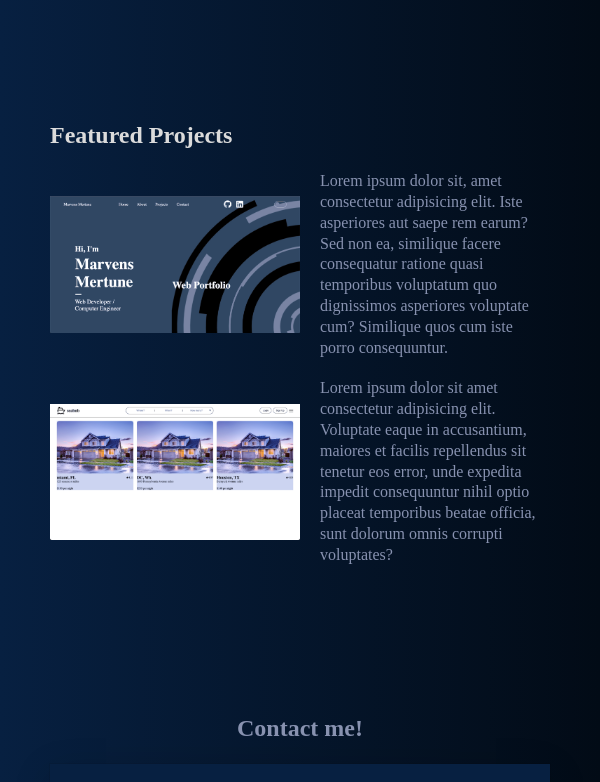
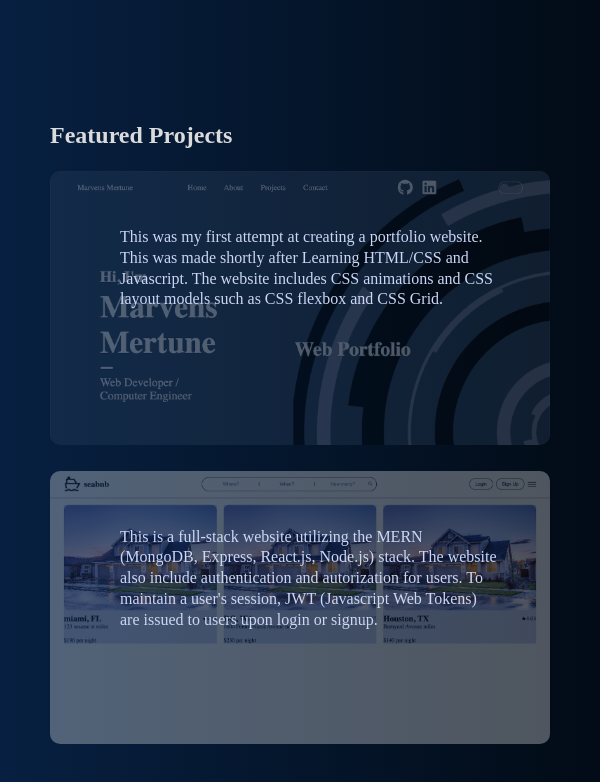
Before and after one commit to mmertune/Personal-Portfolio2, a React (Create React App) app: page / in a window 600 px wide. Shown: the part 1480-2262 px from the top of the page. Built offline with nearby package versions, Linux system fonts and the light colour scheme.

Commit message:
added styling to Project page

```diff
--- a/src/assets/css/about.css
+++ b/src/assets/css/about.css
@@ -13,6 +13,7 @@
   display: flex;
   flex-direction: column;
   width: 80%;
+  color: var(--smaller-txt-clr);
 }
 .about_paragraph1,
 .about_paragraph2 {
@@ -27,6 +28,10 @@
 .about_techItem {
   list-style-position: inside;
 }
+
+/****************
+*   Phone View  *
+****************/
 @media screen and (max-width: 500px) {
   .about_paragraphSect {
     font-size: 1rem;
@@ -35,6 +40,7 @@
   .about_paragraph1,
   .about_paragraph2 {
     font-size: 1rem;
+    color: var(--smaller-txt-clr);
   }
   .about_techList {
     grid-template-columns: repeat(2, 1fr);
@@ -47,10 +53,13 @@
   .about_paragraphSect {
     font-size: 1rem;
     width: 80%;
+    color: var(--smaller-txt-clr);
+
   }
   .about_paragraph1,
   .about_paragraph2 {
     font-size: 1rem;
+    color: var(--smaller-txt-clr);
   }
 }
 /********************************
@@ -59,5 +68,11 @@
 @media screen and (min-width: 768px) and (max-width: 1203px) {
   .about_paragraphSect {
     width: 80%;
+    color: var(--smaller-txt-clr);
+
+  }
+  .about_paragraph1,
+  .about_paragraph2 {
+    color: var(--smaller-txt-clr);
   }
 }
--- a/src/assets/css/projects.css
+++ b/src/assets/css/projects.css
@@ -3,6 +3,7 @@
   grid-template-columns: 1fr;
   grid-template-rows: auto;
   row-gap: 20px;
+  color: var(--smaller-txt-clr);
 }
 .projects_title {
   grid-column: 1/-1;
@@ -30,11 +31,86 @@
   width: 50%;
   border-radius: 10px;
 }
-.projects_featuredText {
+.projects_featuredTextbox {
   padding-left: 20px;
   width: 50%;
+}
+.projects_featuredText {
+  font-size: 1.3rem;
 }
 .projects_bttnContainer {
   grid-column: 1;
   grid-row: 5;
 }
+
+/****************
+*   Phone View  *
+****************/
+@media screen and (max-width: 500px) {
+  .projects {
+    color: var(--smaller-txt-clr);
+  }
+  .projects_featuredContainer1,
+  .projects_featuredContainer2 {
+    position: relative;
+    display: block;
+  }
+  .projects_featuredText {
+    font-size: 0.7rem;
+  }
+  .projects_featuredImg {
+    width: 100%;
+    opacity: 20%;
+  }
+  .projects_featuredTextbox {
+    position: absolute;
+    top: 15%;
+    left: 10%;
+    width: 80%;
+  }
+}
+
+/*****************
+*   Tablet View  *
+*****************/
+@media screen and (min-width: 501px) and (max-width: 767px) {
+  .projects {
+    color: var(--smaller-txt-clr);
+  }
+  .projects_featuredContainer1,
+  .projects_featuredContainer2 {
+    position: relative;
+    display: block;
+  }
+  .projects_featuredText {
+    font-size: 1rem;
+  }
+  .projects_featuredImg {
+    width: 100%;
+    opacity: 30%;
+    /* z-index: 5; */
+  }
+  .projects_featuredTextbox {
+    position: absolute;
+    /* text-align: center; */
+    top: 20%;
+    left: 10%;
+    width: 80%;
+    /* z-index: 50; */
+  }
+}
+
+/***********************
+*   Small Laptop View  *
+***********************/
+@media screen and (min-width: 768px) and (max-width: 1203px) {
+  .projects {
+    color: var(--smaller-txt-clr);
+  }
+  .projects_featuredTextbox {
+    /* width: 80%; */
+  }
+  .projects_featuredText {
+    font-size: 1rem;
+  }
+}
--- a/src/pages/Projects.jsx
+++ b/src/pages/Projects.jsx
@@ -12,20 +12,24 @@ const Projects = () => {
       <h2 className="projects_title">Featured Projects</h2>
       <div className="projects_featuredContainer1 projects_hrzntlFlex">
         <img className="projects_featuredImg" src={portfolioImage} alt="" />
-        <div className="projects_featuredText">
-          Lorem ipsum dolor sit, amet consectetur adipisicing elit. Iste
-          asperiores aut saepe rem earum? Sed non ea, similique facere
-          consequatur ratione quasi temporibus voluptatum quo dignissimos
-          asperiores voluptate cum? Similique quos cum iste porro consequuntur.
+        <div className="projects_featuredTextbox">
+          <p className="projects_featuredText">
+            This was my first attempt at creating a portfolio website. This was
+            made shortly after Learning HTML/CSS and Javascript. The website
+            includes CSS animations and CSS layout models such as CSS flexbox
+            and CSS Grid.
+          </p>
         </div>
       </div>
       <div className="projects_featuredContainer2">
         <img className="projects_featuredImg" src={seabnbImage} alt="" />
-        <div className="projects_featuredText">
-          Lorem ipsum dolor sit amet consectetur adipisicing elit. Voluptate
-          eaque in accusantium, maiores et facilis repellendus sit tenetur eos
-          error, unde expedita impedit consequuntur nihil optio placeat
-          temporibus beatae officia, sunt dolorum omnis corrupti voluptates?
+        <div className="projects_featuredTextbox">
+          <p className="projects_featuredText">
+            This is a full-stack website utilizing the MERN (MongoDB, Express,
+            React.js, Node.js) stack. The website also include authentication
+            and autorization for users. To maintain a user's session, JWT
+            (Javascript Web Tokens) are issued to users upon login or signup.
+          </p>
         </div>
       </div>
       {/* <div className="projects_featuredContainer3">
```
